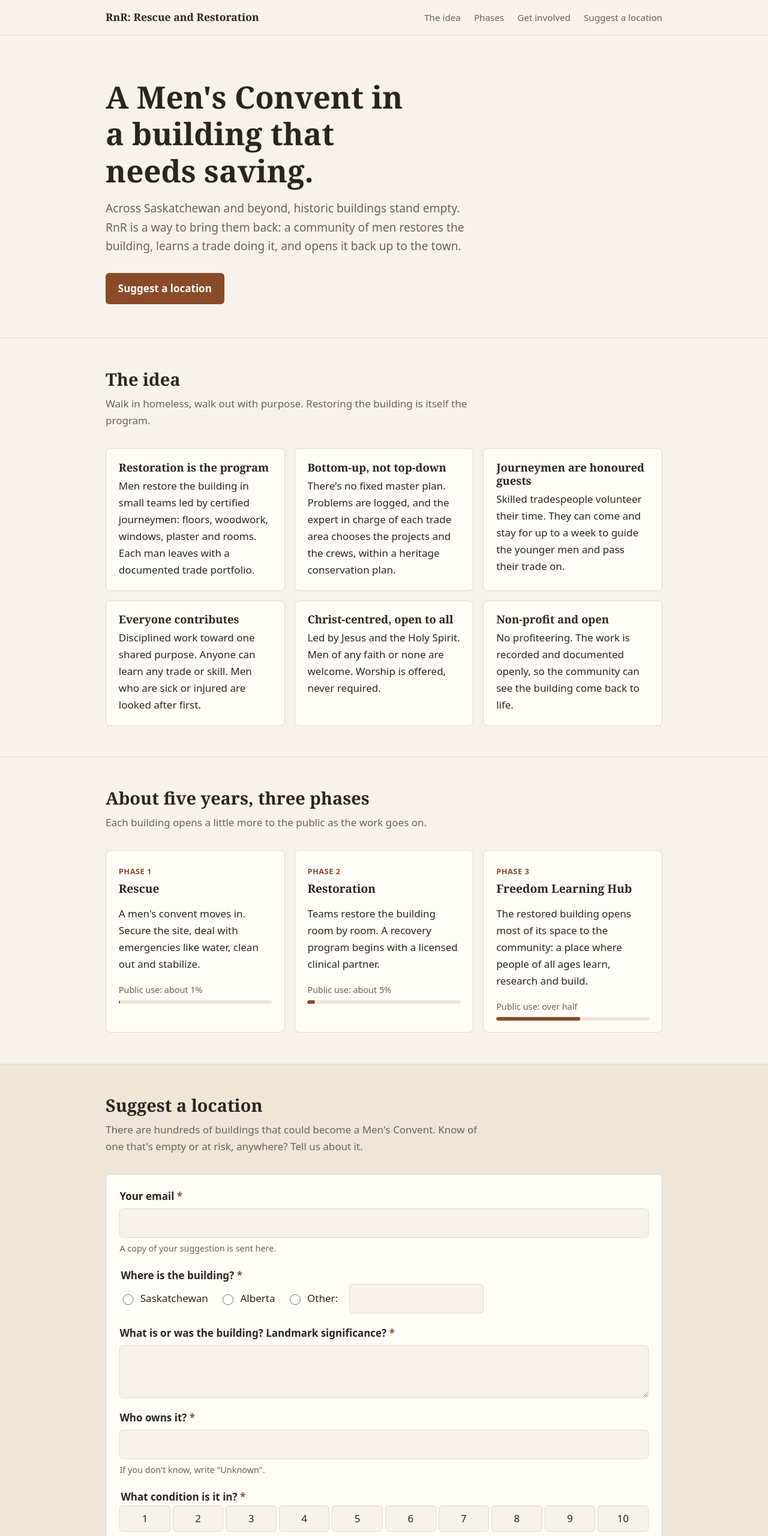
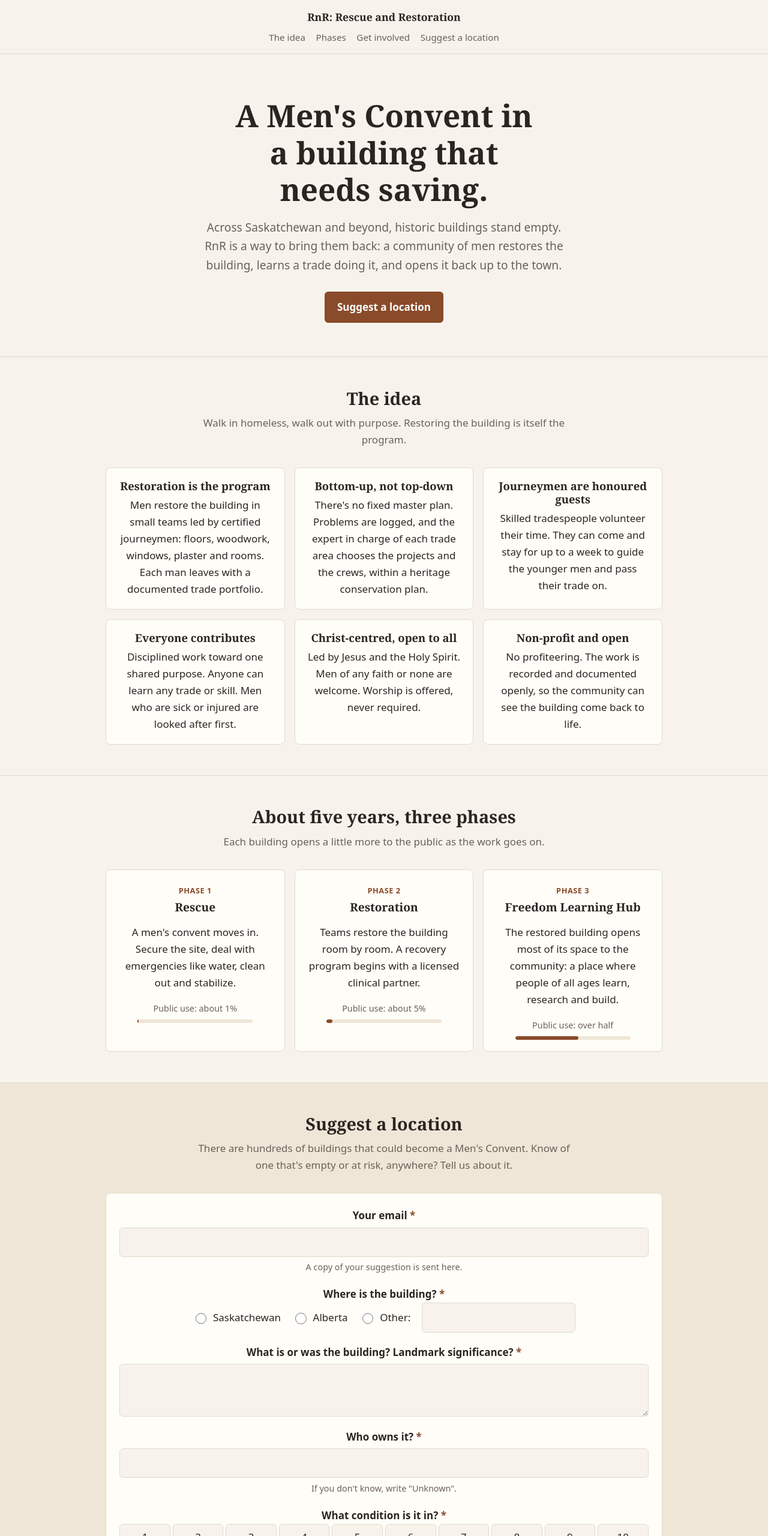
Before and after one commit to maxnoble/maxnoble.github.io, a plain HTML site: page rnr/index.html in a window 1280 px wide. Shown: the top 2560 px of the page at 60% size. Drawn offline with Linux system fonts and the light colour scheme.

Commit message:
RnR: centre-align the page
Co-Authored-By: Claude Opus 5.5 <noreply@anthropic.com>

```diff
--- a/rnr/index.html
+++ b/rnr/index.html
@@ -118,6 +118,23 @@
   .sform .invalid { border-color: #b3261e !important; }
 
   footer { border-top: 1px solid var(--line); padding: 2rem 0 3rem; color: var(--muted); font-size: .92rem; }
+
+  /* ---- Centred layout ---- */
+  body { text-align: center; }
+  header.top .wrap { flex-direction: column; justify-content: center; gap: .4rem; }
+  nav { display: flex; flex-wrap: wrap; justify-content: center; gap: .2rem 1.1rem; }
+  nav a { margin-left: 0; }
+  .hero h1, .hero p.lead, section > .wrap > p.intro { margin-left: auto; margin-right: auto; }
+  .sform .choices { justify-content: center; }
+  .sform fieldset legend { margin: 0 auto; }
+  .sform button, .sform button.btn { justify-self: center; }
+  .sform input[type=text], .sform input[type=email], .sform input[type=url], .sform input[type=tel], .sform textarea { text-align: left; }
+  .sform .other-text { flex-basis: 100%; max-width: 16rem; }
+  .phase .meter { margin-left: auto; margin-right: auto; max-width: 12rem; }
+  @media (max-width: 560px) {
+    nav a:not(.cta-link) { display: none; }
+    .sform button.btn { justify-self: stretch; }
+  }
 </style>
 </head>
 <body>
```
